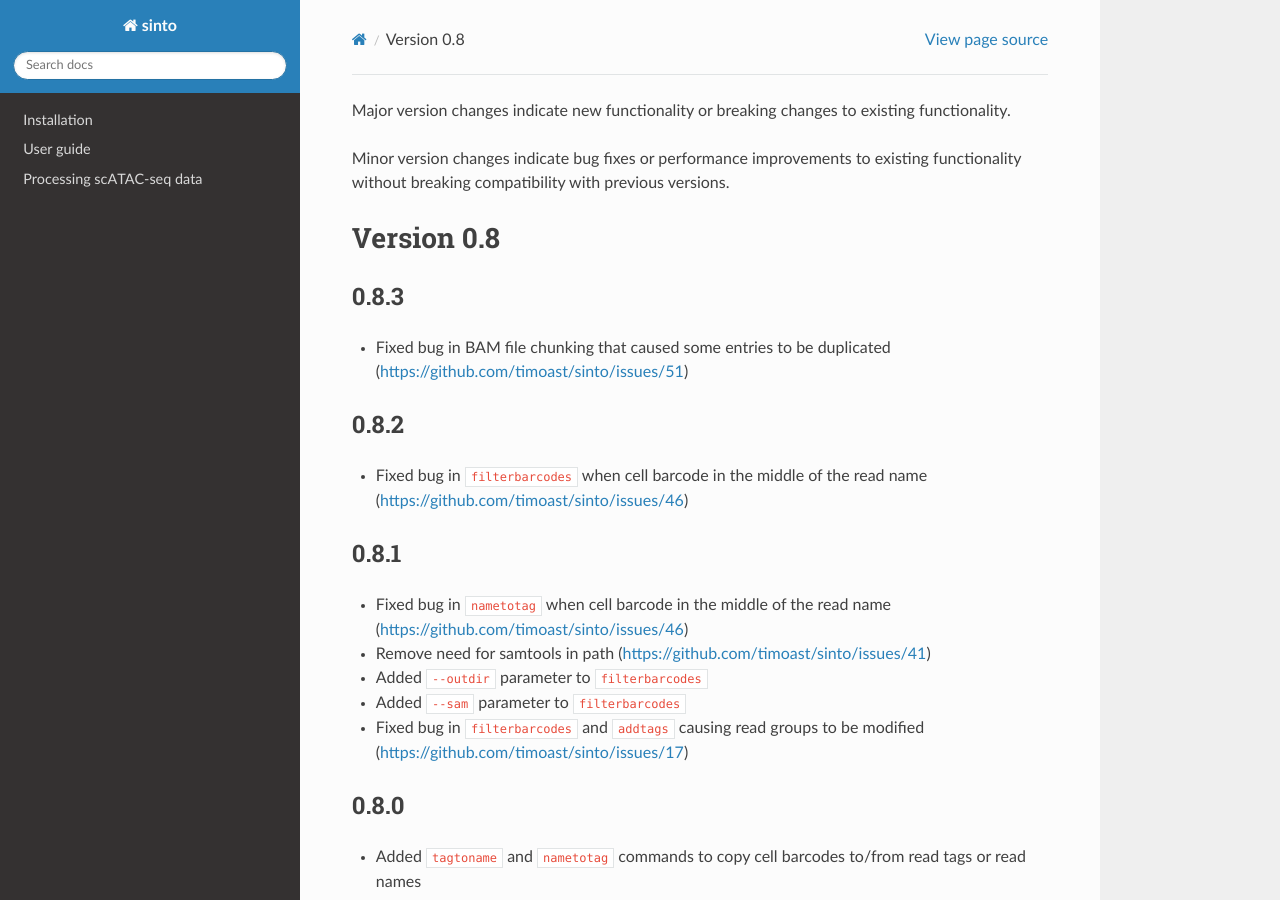
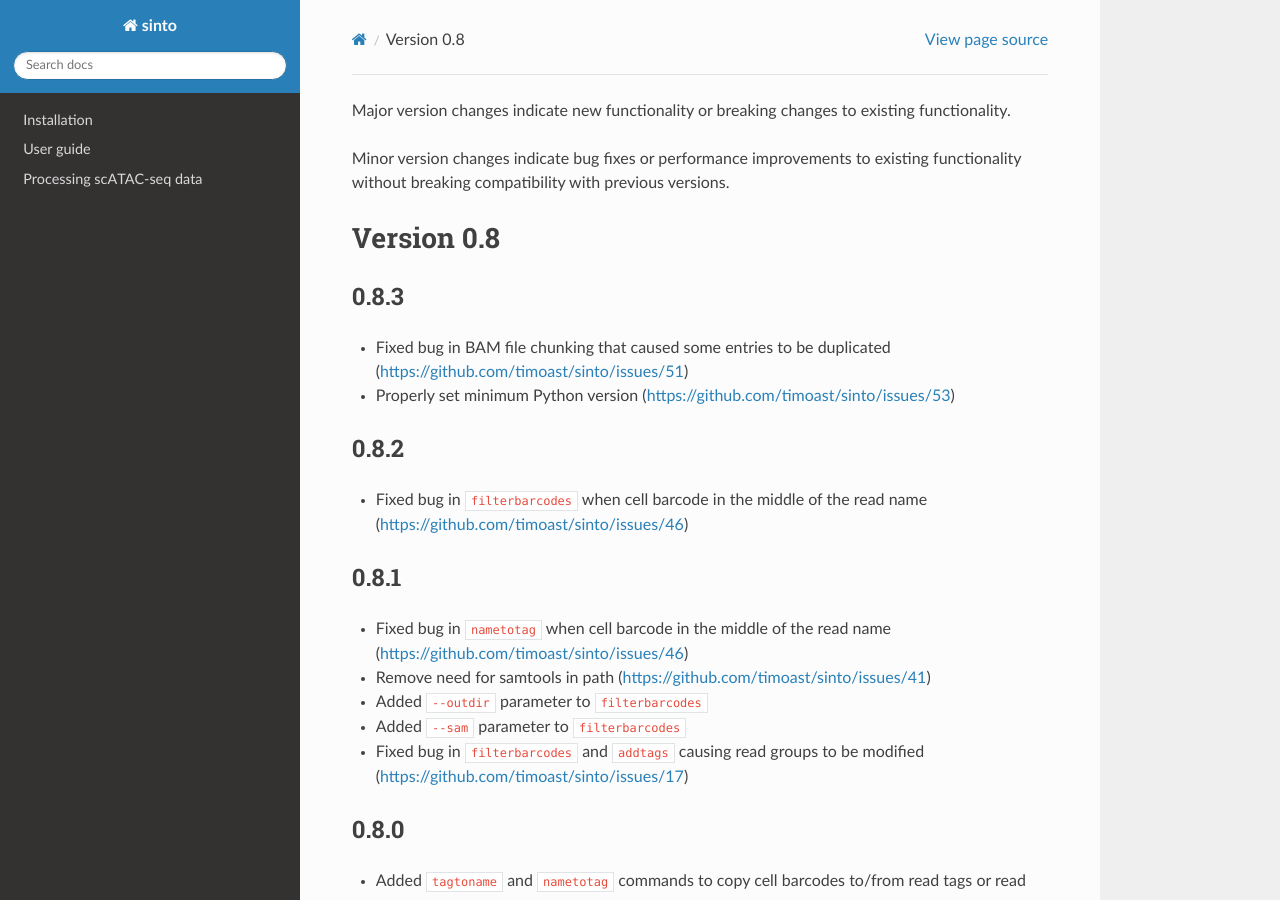
Before and after one commit to timoast/sinto, a Sphinx documentation site: the page built from docs/release_notes.rst, in a window 1280 px wide and 900 px high. Built offline with Sphinx 7.4.7 and the Read the Docs theme 2.0.0, drawn with Linux system fonts in a browser that asks for light colours.

Commit message:
Set Python >=3.8; #53

```diff
--- a/docs/release_notes.rst
+++ b/docs/release_notes.rst
@@ -12,6 +12,7 @@ Version 0.8
 ~~~~~
 
 - Fixed bug in BAM file chunking that caused some entries to be duplicated (https://github.com/timoast/sinto/issues/51)
+- Properly set minimum Python version (https://github.com/timoast/sinto/issues/53)
 
 0.8.2
 ~~~~~
--- a/setup.cfg
+++ b/setup.cfg
@@ -21,6 +21,7 @@ install_requires =
     scipy
     numpy
 packages = find:
+python_requires = >=3.8
 
 [options.entry_points]
 console_scripts =
```
